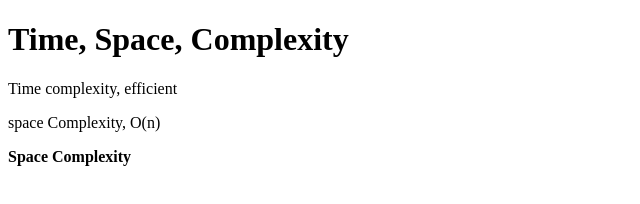
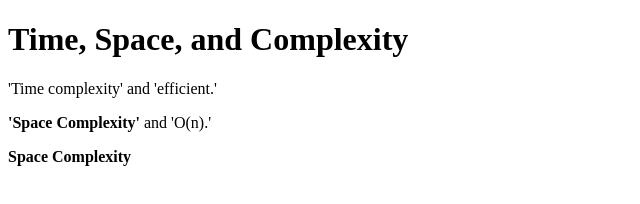
Before and after one commit to acciojob/time-and-space-complexity-satishcoderZZ1, a website: page main.html in a window 1280 px wide. Shown: the whole page, without its empty margins (0-640 px from the left). Drawn offline with Linux system fonts and the light colour scheme.

Commit message:
created a submission

```diff
--- a/main.html
+++ b/main.html
@@ -7,9 +7,9 @@
 </head>
 
 <body>
-	<h1>Time, Space, Complexity</h1>
-	<p>Time complexity, efficient</p>
-	<p>space Complexity, O(n)</p>
+	<h1>Time, Space, and Complexity</h1>
+	<p>'Time complexity' and 'efficient.'</p>
+	<p><b>'Space Complexity'</b> and 'O(n).'</p>
 	<b>Space Complexity</b>
 	<!-- the entire body must be written by student -->
     <script type="text/javascript" src="./script.js">
```
